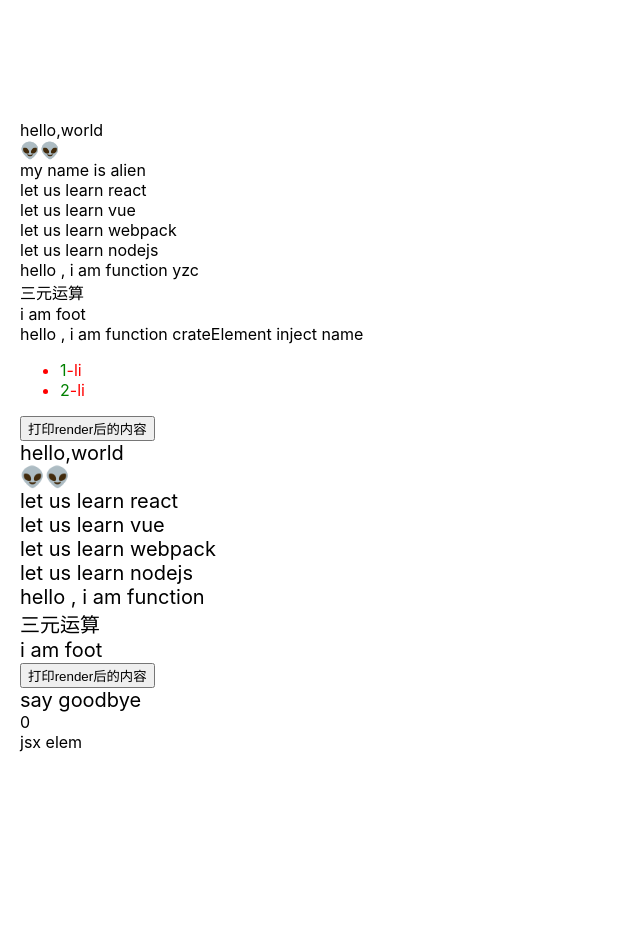
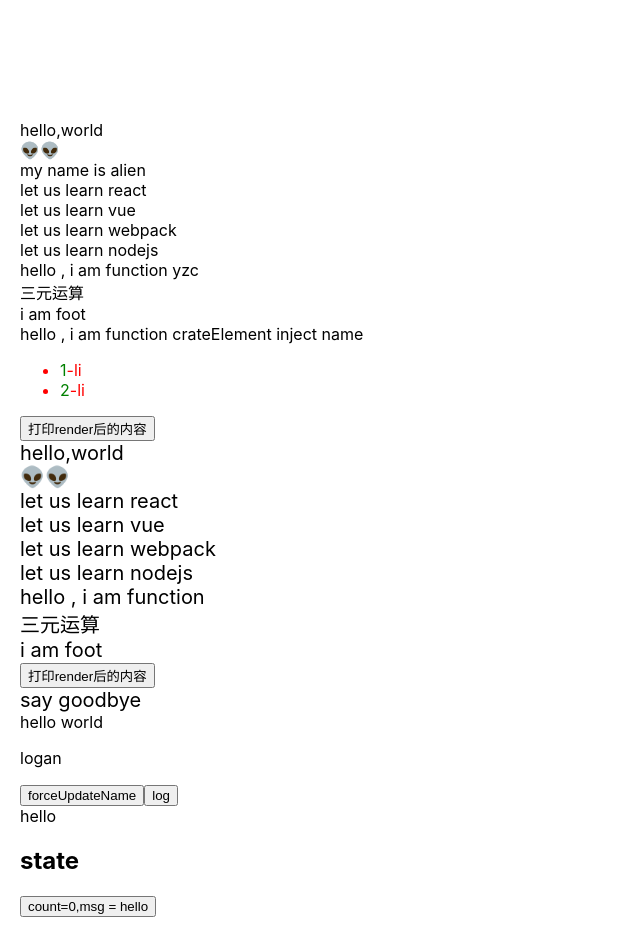
Before and after one commit to xm-yu/react-guide, a React app: page / in a window 1280 px wide. Shown: the whole page, without its empty margins (0-640 px from the left). Before the commit the page ends 800 px from the top, so only its background shows below. Built offline with nearby package versions, Linux system fonts and the light colour scheme.

Commit message:
feat:  学习

```diff
--- a/src/App.js
+++ b/src/App.js
@@ -1,5 +1,6 @@
 import { OriginalIndex, FilterElemDome } from './demos/jsx';
-import { StateDemo } from './demos/component';
+import ReactComponentDemo from './demos/component';
+import StateDemo from './demos/state/index';
 import './App.css';
 
 function App() {
@@ -7,6 +8,8 @@ function App() {
     <>
       <OriginalIndex />
       <FilterElemDome />
+      <ReactComponentDemo />
+      <h2>state</h2>
       <StateDemo />
     </>
   );
--- a/src/demos/component/index.js
+++ b/src/demos/component/index.js
@@ -1,29 +1,69 @@
-import React, { Component } from 'react';
+import React from 'react';
 
-const jsxElem = <div>jsx elem</div>;
+// react组件是什么 组件和常规的函数和类有什么本质区别
+// 组件的本质就是类和函数，但是常规的类和普通函数不同的是 组件承载了渲染视图UI和
+// 更新视图UI的setState、useState 等方法。react 在底层逻辑上会像正常实例化类和正常执行函数那样处理函数
 
-export class StateDemo extends Component {
-  state = {
-    count: 0,
+let globalName = 'logan';
+class Index extends React.Component {
+  static getDerivedStateFromProps() {
+    console.log('index get derived state from props');
+
+    return null;
+  }
+  state = { massage: 'hello world' };
+
+  sayHello = () => this.setState({ massage: 'hello my name is highway ln' });
+  forceUpdateGlobalName = () => {
+    globalName = 'jack';
+    /**
+     * forceUpdate 将导致组件调用 render() 方法，这个操作会跳过 shouldComponentUpdate方法
+     * 但是其他子组件会触发正常的生命周期方法
+     * 开发中要尽量 避免使用 forceUpdate 方法 尽量在render() 使用 props 和 state
+     */
+    this.forceUpdate();
   };
-  handleClick = () => {
-    this.setState(
-      {
-        count: this.state.count + 1,
-      },
-      () => {
-        // console.log(this.state.count);
-        console.log(document.getElementById('count').innerText);
-      }
-    );
-  };
+
+  shouldComponentUpdate() {
+    console.log('index shouldComponentUpdate ');
+    return true;
+  }
+
+  componentDidUpdate() {
+    console.log('index componentDidUpdate');
+  }
+
+  // log = () => {
+  //   console.log('log', this);
+  // };
   render() {
-    console.log(jsxElem);
     return (
-      <div onClick={this.handleClick} id="count">
-        {this.state.count}
-        {jsxElem}
-      </div>
+      <>
+        <div onClick={this.sayHello}>{this.state.massage}</div>
+        <div>
+          <p>{globalName}</p>
+          <button onClick={this.forceUpdateGlobalName}>forceUpdateName</button>
+          <button onClick={this.log}>log</button>
+        </div>
+      </>
     );
   }
 }
+
+Index.prototype.log = function () {
+  console.log('prototype log', Index);
+};
+
+const FunctionComponent = () => {
+  const [msg, setMsg] = React.useState('hello');
+  return <div onClick={() => setMsg('hello highway lin')}>{msg}</div>;
+};
+
+export default function ReactComponentDemo() {
+  return (
+    <>
+      <Index />
+      <FunctionComponent />
+    </>
+  );
+}
--- /dev/null
+++ b/src/demos/state/index.js
@@ -0,0 +1,28 @@
+import React from 'react';
+import ReactDom from 'react-dom';
+
+export default function FunctionComp() {
+  const [count, setCount] = React.useState(0);
+  const [msg, setMsg] = React.useState('hello ');
+
+  const handleClick = () => {
+    setTimeout(() => {
+      let nextCount = count + 1;
+      ReactDom.unstable_batchedUpdates(() => {
+        setCount(nextCount);
+        setCount(nextCount + 1);
+        setCount(nextCount + 2);
+        setMsg('text');
+      });
+    }, 1000);
+  };
+
+  console.log('render');
+  return (
+    <div>
+      <button onClick={handleClick}>
+        count={count},msg = {msg}
+      </button>
+    </div>
+  );
+}
```
Also changed, not shown: public/index.html (+4 -4 lines), 1 other file (tests, documents, lock files or other folders).
